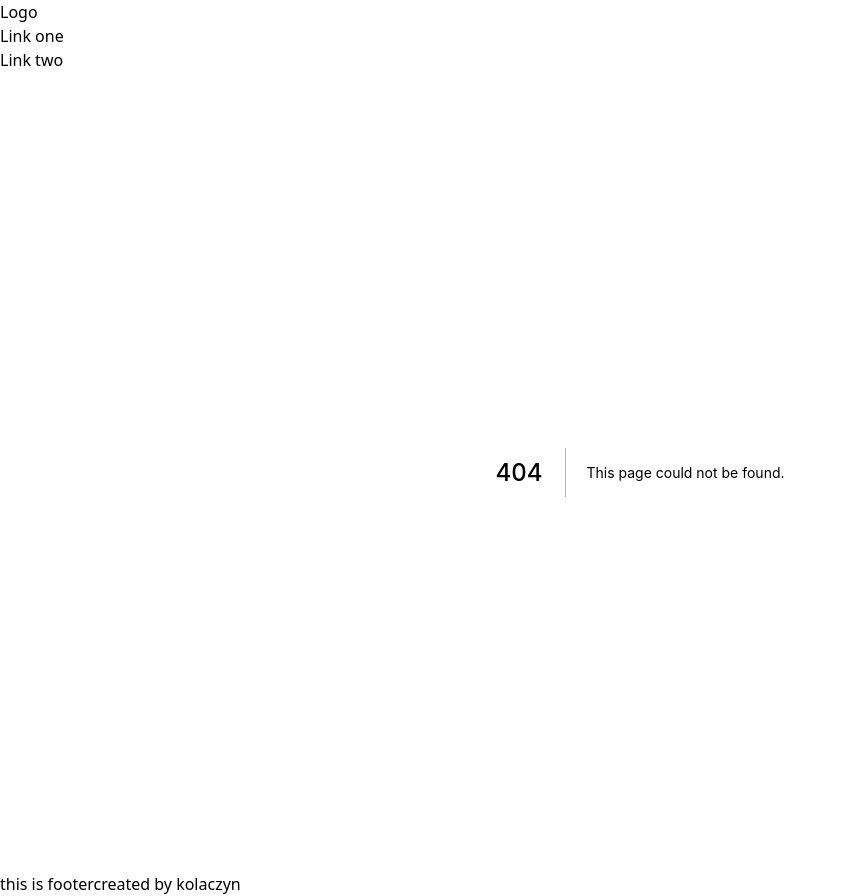
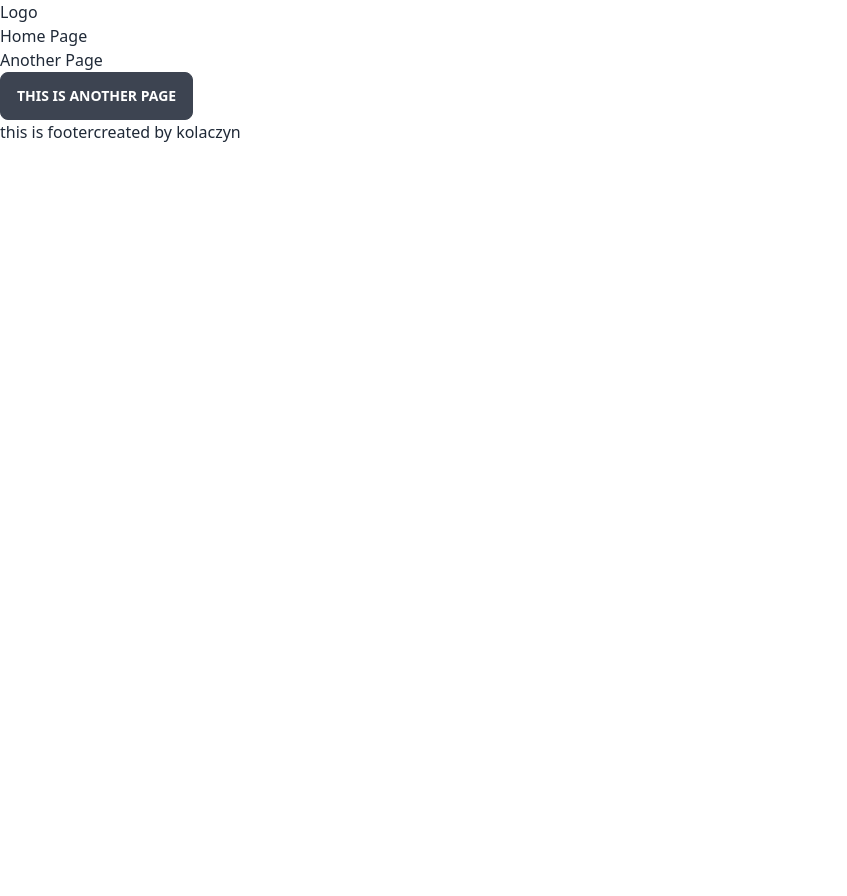
Before and after one commit to kolaczyn/nextjs-layouts, a Next.js app: page /another-page in a window 1280 px wide. Before the commit this address had no page. Shown: the whole page, without its empty margins (0-847 px from the left). After the commit the page ends 800 px from the top, so only its background shows below. Built offline with nearby package versions, Linux system fonts and the light colour scheme.

Commit message:
add another page (literally)

```diff
--- /dev/null
+++ b/pages/another-page.tsx
@@ -0,0 +1,9 @@
+const AnotherPage = () => {
+  return (
+    <>
+      <button className="btn">This is another page</button>
+    </>
+  );
+};
+
+export default AnotherPage;
--- a/src/components/layout/Navbar.tsx
+++ b/src/components/layout/Navbar.tsx
@@ -1,10 +1,20 @@
+import Link from "next/link";
+
 export const Navbar = () => {
   return (
     <nav>
       <span>Logo</span>
       <ul>
-        <li>Link one</li>
-        <li>Link two</li>
+        <li>
+          <Link href="/">
+            <a>Home Page</a>
+          </Link>
+        </li>
+        <li>
+          <Link href="/another-page">
+            <a>Another Page</a>
+          </Link>
+        </li>
       </ul>
     </nav>
   );
```
